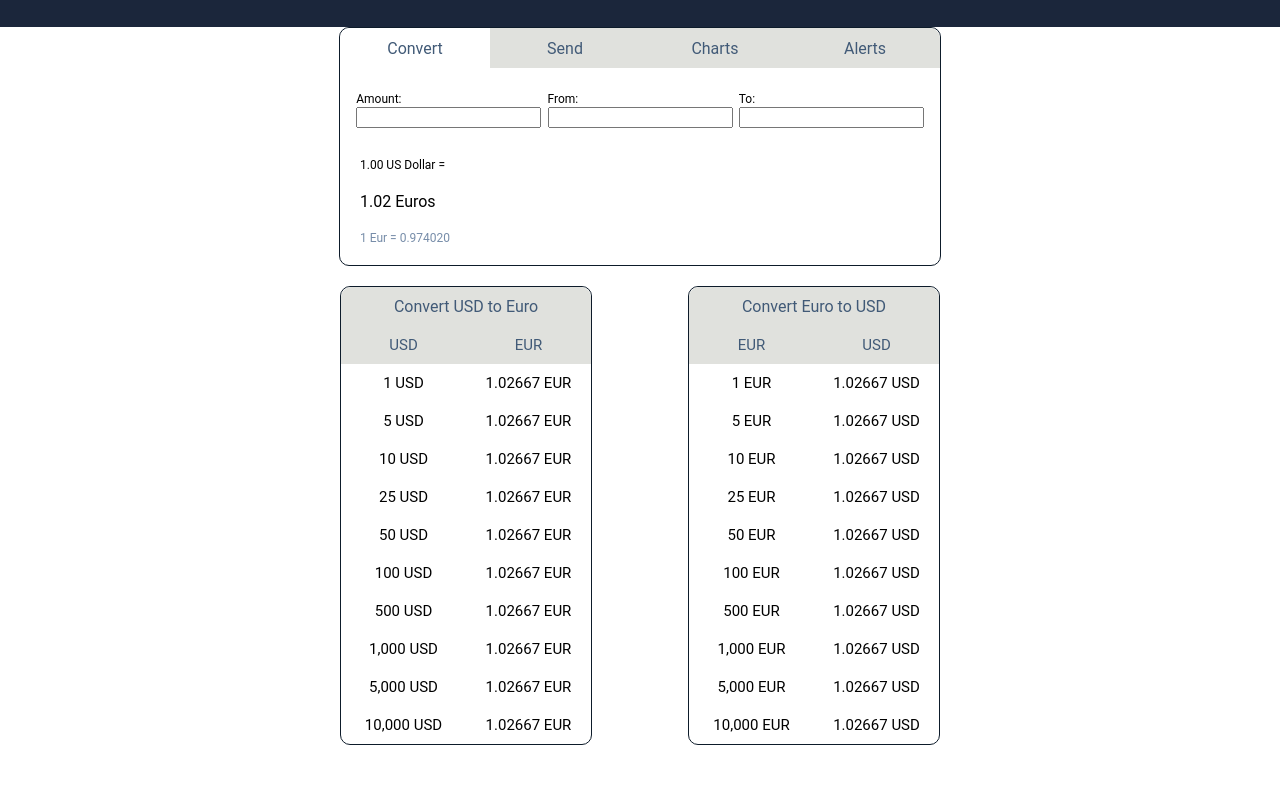
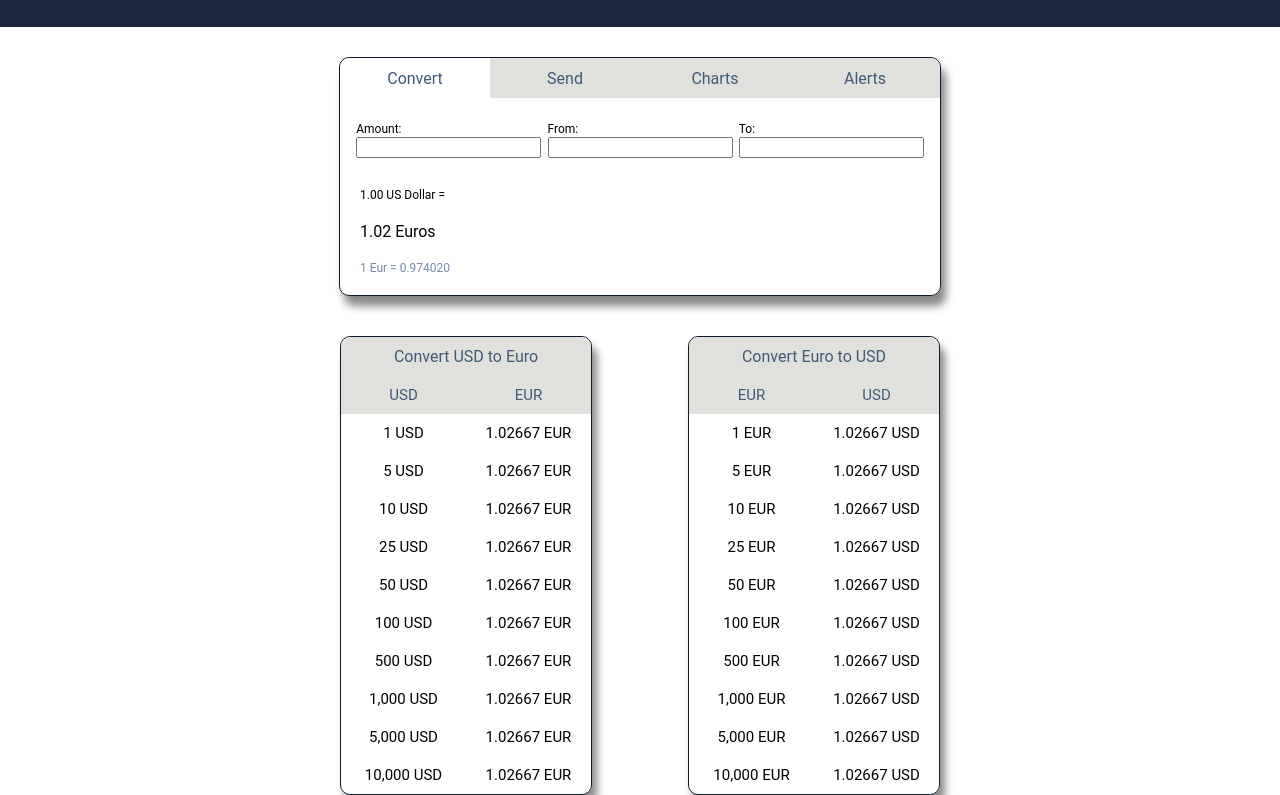
Before and after one commit to jbhumph/currency_converter, a plain HTML site: page index.html in a window 1280 px wide. Shown: the part 124-919 px from the top of the page. Before the commit the page ends 869 px from the top, so only its background shows below. Drawn offline with Linux system fonts and the light colour scheme.

Commit message:
Added box shadow.

```diff
--- a/style.css
+++ b/style.css
@@ -72,6 +72,7 @@ body {
     flex-direction: column;
     justify-content: center;
     align-items: center;
+    margin-top: 30px;
 }
 
 .main_box {
@@ -80,6 +81,8 @@ body {
     border: 1px solid #0d1b2a;
     border-radius: 10px;
     width: 600px;
+    box-shadow: 5px 10px 8px #888888;
+    margin-bottom: 20px;
 }
 
 .main_box_nav {
@@ -152,6 +155,7 @@ body {
     align-items: center;
     border: 1px solid #0d1b2a;
     border-radius: 10px;
+    box-shadow: 5px 10px 8px #888888;
 }
 
 .box_title {
```
